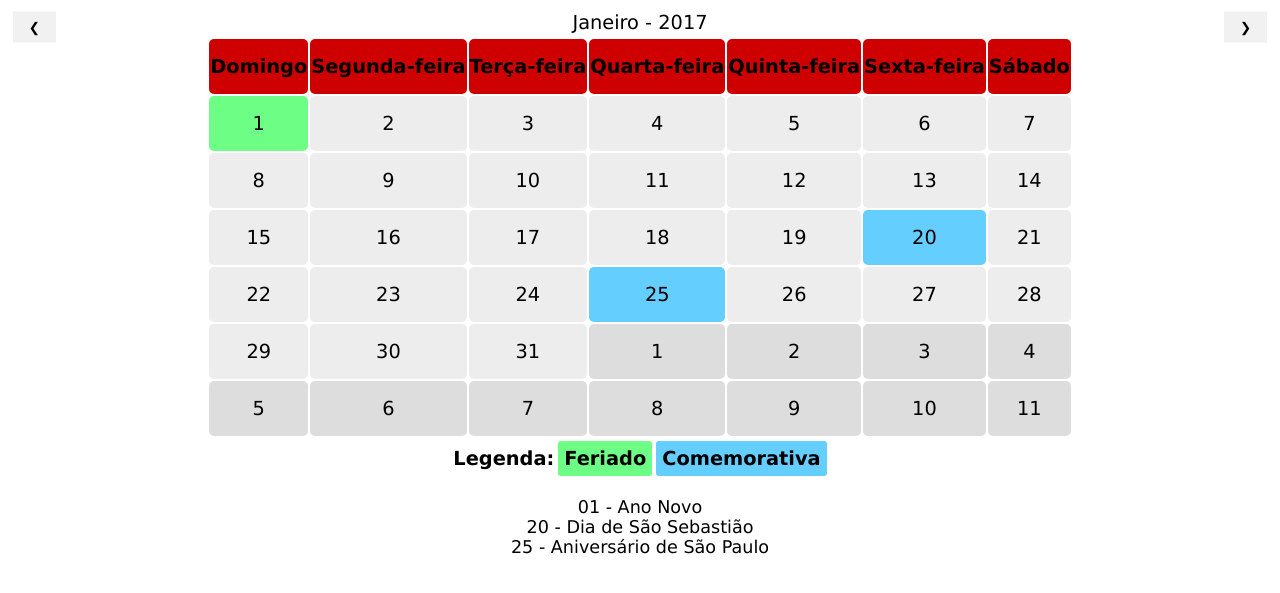
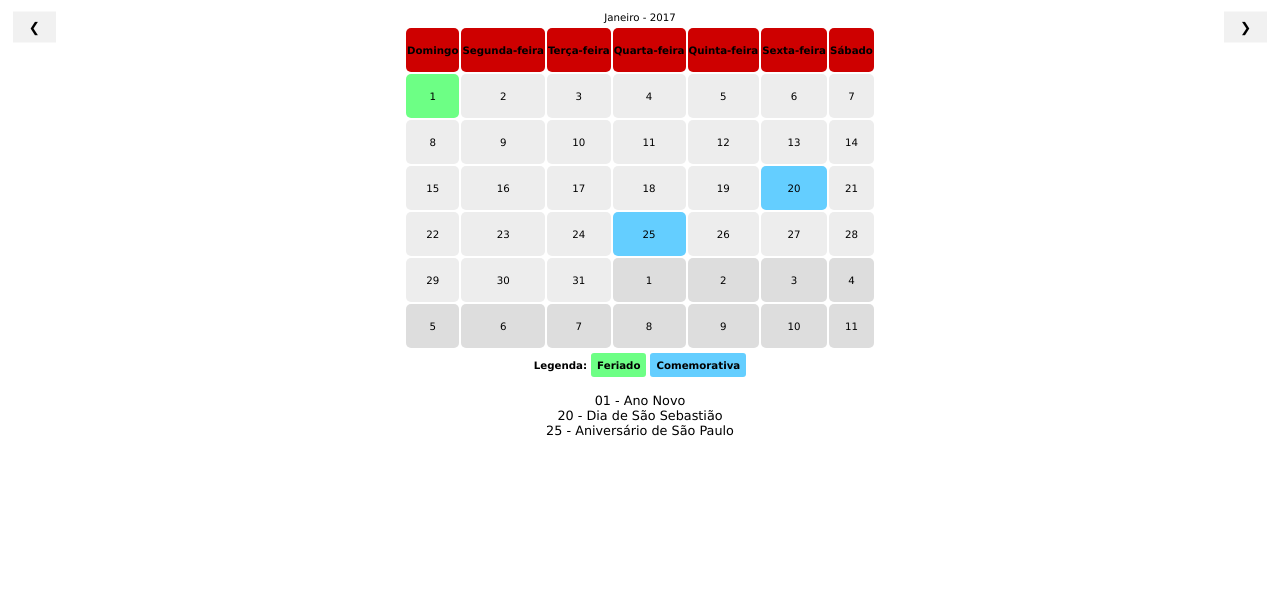
Before and after one commit to TreinoeDieta/Website-Mobile, a Jekyll site: the page calendario/index.html, which Jekyll copies as it is, in a window 1280 px wide. Shown: the top 593 px of the page. Built offline with Jekyll 4.4.1, drawn with Linux system fonts in a browser that asks for light colours.

Commit message:
Update index.html

```diff
--- a/calendario/index.html
+++ b/calendario/index.html
@@ -40,7 +40,7 @@
 table, th, td, p {
     text-align: center;
     font-family: Lucida Grande, Arial, Helvetica, Sans-serif;
-    font-size: 1.1em;
+    font-size: 0.8em;
 }
 	.legenda {
     text-align: center;
```
